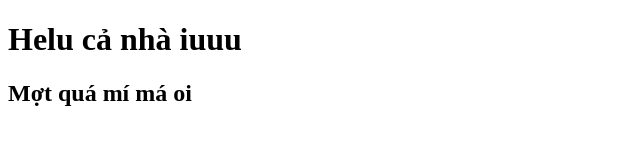
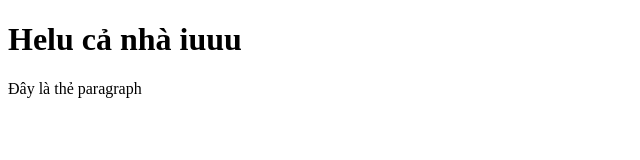
Before and after one commit to camtuunguyenn/noname, a plain HTML site: page index.html in a window 1280 px wide. Shown: the whole page, without its empty margins (0-640 px from the left). Drawn offline with Linux system fonts and the light colour scheme.

Commit message:
Cập nhật lại thẻ paragraph

```diff
--- a/index.html
+++ b/index.html
@@ -8,6 +8,6 @@
 </head>
 <body>
     <h1>Helu cả nhà iuuu</h1>
-    <h2>Mợt quá mí má oi</h2>
+    <p>Đây là thẻ paragraph</p>
 </body>
 </html>
```
